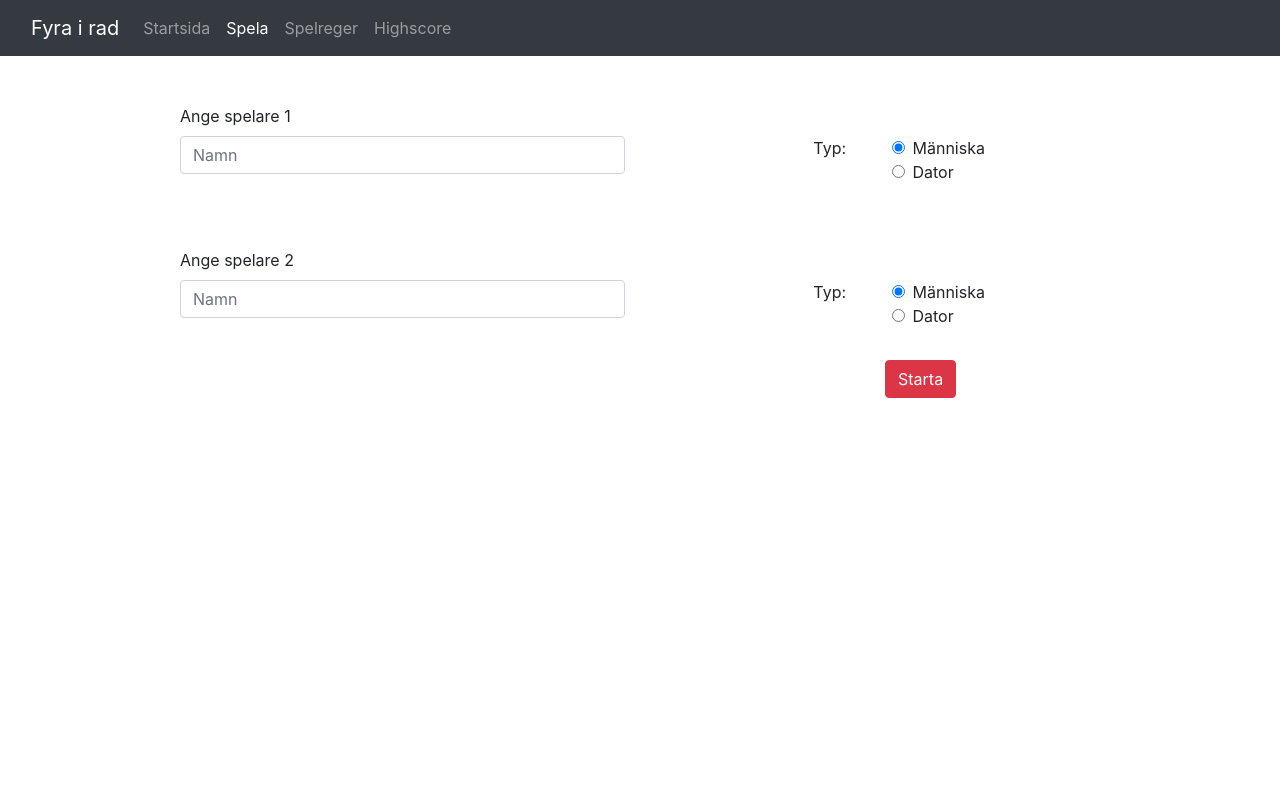
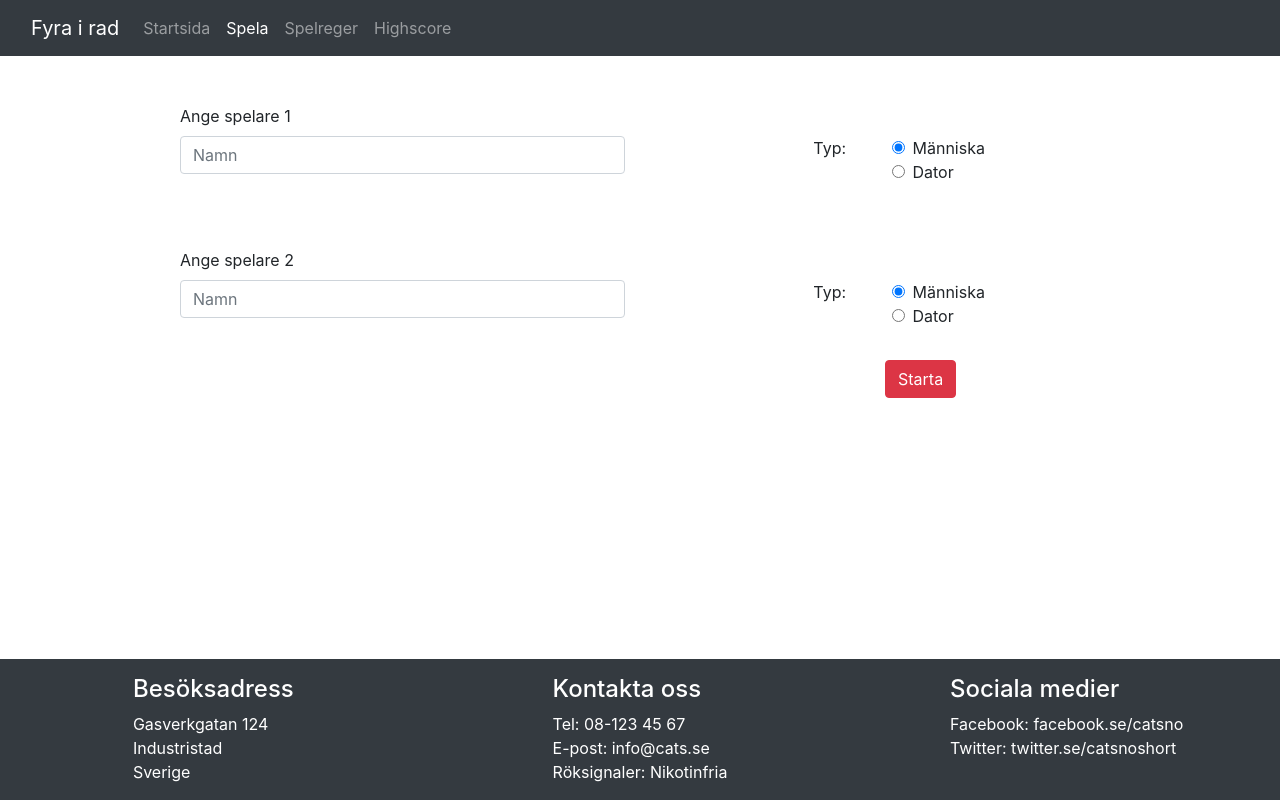
Before and after one commit to itsSio/FyraiRad, a website: page www/spela.html in a window 1280 px wide. Drawn offline with Linux system fonts and the light colour scheme.

Commit message:
Footer bgdark

```diff
--- a/www/spela.html
+++ b/www/spela.html
@@ -156,7 +156,7 @@
 
     </main>
 
-    <footer class="container-fluid text-white mt-4">
+    <footer class="container-fluid bg-dark text-white mt-4">
 
   <div class="row py-3">
 
```
